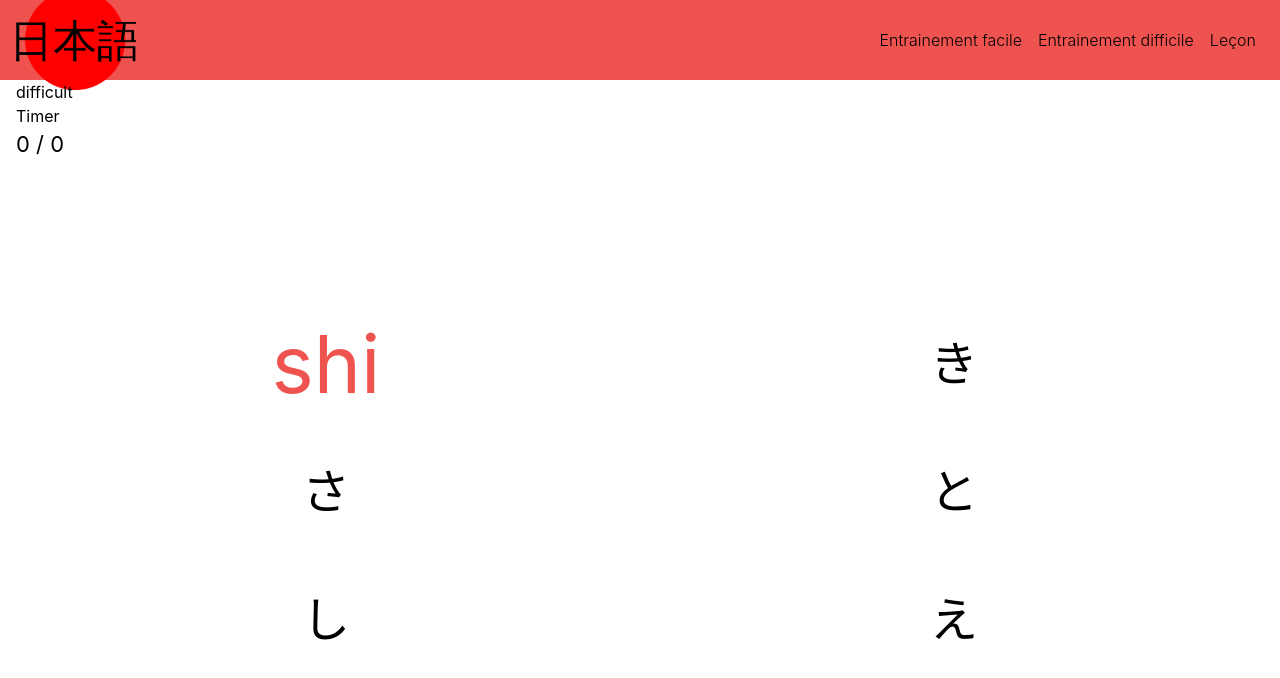
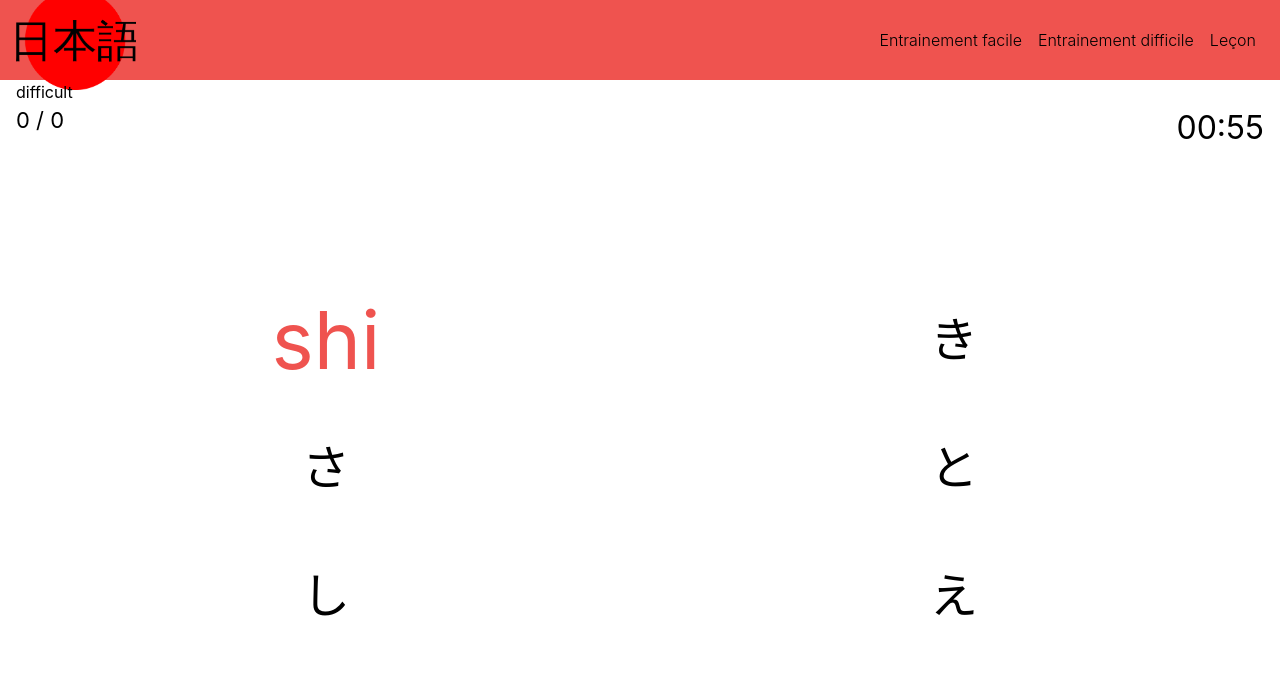
Before and after one commit to croulu/japanese, a React (Create React App) app: page /play in a window 1280 px wide. Shown: the top 678 px of the page. Built offline with nearby package versions, Linux system fonts and the light colour scheme.

Commit message:
timer ok

```diff
--- a/src/component/PlayItem/Statistics.tsx
+++ /dev/null
@@ -1,13 +0,0 @@
-import React from "react";
-
-export const Statistics = (props: { statistics:string }) => {
-    const { statistics } = props;
-
-    return (
-        <>
-            <div className="info">
-                <div id="info">{statistics}</div>
-            </div>
-        </>
-    );
-};
--- /dev/null
+++ b/src/component/PlayLesson/CountdownTimer.tsx
@@ -0,0 +1,30 @@
+import React, {useEffect, useState} from "react";
+
+const onTwoDigits = (numberTimer:number) => String(numberTimer).padStart(2, "0")
+
+export const CountdownTimer = (props: { onTimeout:()=>void }) => {
+    const { onTimeout } = props;
+
+    const [countdown, setCountdown] = useState(60);
+
+    useEffect(() => {
+        const interval = setInterval(() => {
+            setCountdown(countdown => {
+                if (countdown === 1) {
+                    clearInterval(interval);
+                    onTimeout();
+                }
+                return countdown - 1;
+            })
+        }, 1000)
+        return () => clearInterval(interval);
+    }, []);
+
+    const minutes = onTwoDigits(Math.floor(countdown / 60));
+    const seconds = onTwoDigits(countdown % 60);
+    return <>
+        <div className="countdownTimer">
+            <div className="time">{minutes}:{seconds}</div>
+        </div>
+    </>;
+};
--- a/src/component/PlayItem/PlayItem.tsx
+++ b/src/component/PlayLesson/PlayItem.tsx
@@ -4,6 +4,7 @@ import { Proposal } from "./Proposal";
 import {Syllable} from "../../domain/Syllable";
 import {Practice} from "../../domain/Practice";
 import {Statistics} from "./Statistics";
+import {CountdownTimer} from "./CountdownTimer";
 
 export const PlayItem = (props: { practice:Practice }) => {
     const { practice } = props;
@@ -12,8 +13,16 @@ export const PlayItem = (props: { practice:Practice }) => {
     const [isChoiceValid, setIsChoiceValid] = useState<boolean | null | undefined>(null);
     const [success, setSuccess] = useState<number | null | undefined>(0);
     const [totalPlay, setTotalPlay] = useState<number | null | undefined>(0);
+    const [isCountdowntimer, setIsCountdowntimer] = useState<boolean | null | undefined>(true);
+    const [informations, setInformations] = useState<string>("");
+
+    let statistics:string = `${success} / ${totalPlay}`;
+
+    const styleResultTrue = "resultPlayKana resultTrue";
+    const styleResultFalse = "resultPlayKana resultFalse";
 
     const handleProposalClick = (syllable:Syllable) => {
+        if (isCountdowntimer) {
             const isValid:boolean = syllable.isEquals(syllableToGuess.syllable);
             setIsChoiceValid(isValid);
             if (isValid) setSuccess(practice.saveSuccess());
@@ -23,15 +32,17 @@ export const PlayItem = (props: { practice:Practice }) => {
                 setSyllableToGuess(practice.next());
             }, 1000);
         }
+    }
 
-    const statistics:string = `${success} / ${totalPlay}`;
-
-    const styleResultTrue = "resultPlayKana resultTrue";
-    const styleResultFalse = "resultPlayKana resultFalse";
+    const handleOnTimeout = () => {
+        setIsCountdowntimer(false);
+        setInformations("fini !");
+    };
 
     return (
         <div>
-            <Statistics statistics={statistics}/>
+            <CountdownTimer onTimeout={handleOnTimeout}/>
+            <Statistics statistics={statistics} informations={informations}/>
             <div className={isChoiceValid ? styleResultTrue : styleResultFalse}>
                 {isChoiceValid ? <span>yes !</span> : isChoiceValid === false ? <span>no</span> : ""}
             </div>
--- a/src/component/PlayItem/PlayItemStart.tsx
+++ b/src/component/PlayLesson/PlayLesson.tsx
@@ -5,7 +5,7 @@ import {Syllable} from "../../domain/Syllable";
 import {PlayItem} from "./PlayItem";
 import {Practice} from "../../domain/Practice";
 
-export const PlayItemStart = (props: { lesson: Lesson, level:string }) => {
+export const PlayLesson = (props: { lesson: Lesson, level:string }) => {
     const { lesson, level } = props;
 
     let syllables:Array<Syllable>;
@@ -15,10 +15,7 @@ export const PlayItemStart = (props: { lesson: Lesson, level:string }) => {
 
     return (
         <div className="page-block-content">{level}
-            <div>
-                <div>Timer</div>
                 <PlayItem practice={practice} />
-            </div>
         </div>
     );
 };
--- /dev/null
+++ b/src/component/PlayLesson/Statistics.tsx
@@ -0,0 +1,13 @@
+import React from "react";
+
+export const Statistics = (props: { statistics:string, informations:string }) => {
+    const { statistics, informations } = props;
+
+    return (
+        <>
+            <div className="info">
+                <div id="info">{statistics} {informations}</div>
+            </div>
+        </>
+    );
+};
--- a/src/component/Routing.tsx
+++ b/src/component/Routing.tsx
@@ -7,7 +7,7 @@ import {allAlphabets} from "../domain/Syllable.factory";
 import {Alphabet} from "../domain/Alphabet";
 import {AlphabetsToLearn} from "./Learn/AlphabetsToLearn";
 import {AlphabetsToPlay} from "./PlayMenu/AlphabetsToPlay";
-import {PlayItemStart} from "./PlayItem/PlayItemStart";
+import {PlayLesson} from "./PlayLesson/PlayLesson";
 import {Lesson} from "../domain/Lesson";
 import {Syllable} from "../domain/Syllable";
 
@@ -42,7 +42,7 @@ export const Routing = () => {
                 <Route path="/play" element={
                     <>
                         <Menu />
-                        <PlayItemStart key={"lessonToPlay"} lesson={lessonForTest} level={levelForTest} />
+                        <PlayLesson key={"lessonToPlay"} lesson={lessonForTest} level={levelForTest} />
                     </>
                 } />
                 <Route path="/alphabets" element={
```
Also changed, not shown: src/component/PlayLesson/Proposal.tsx (renamed from src/component/PlayItem/Proposal.tsx). Lines whose indentation alone changed are shown as unchanged.
